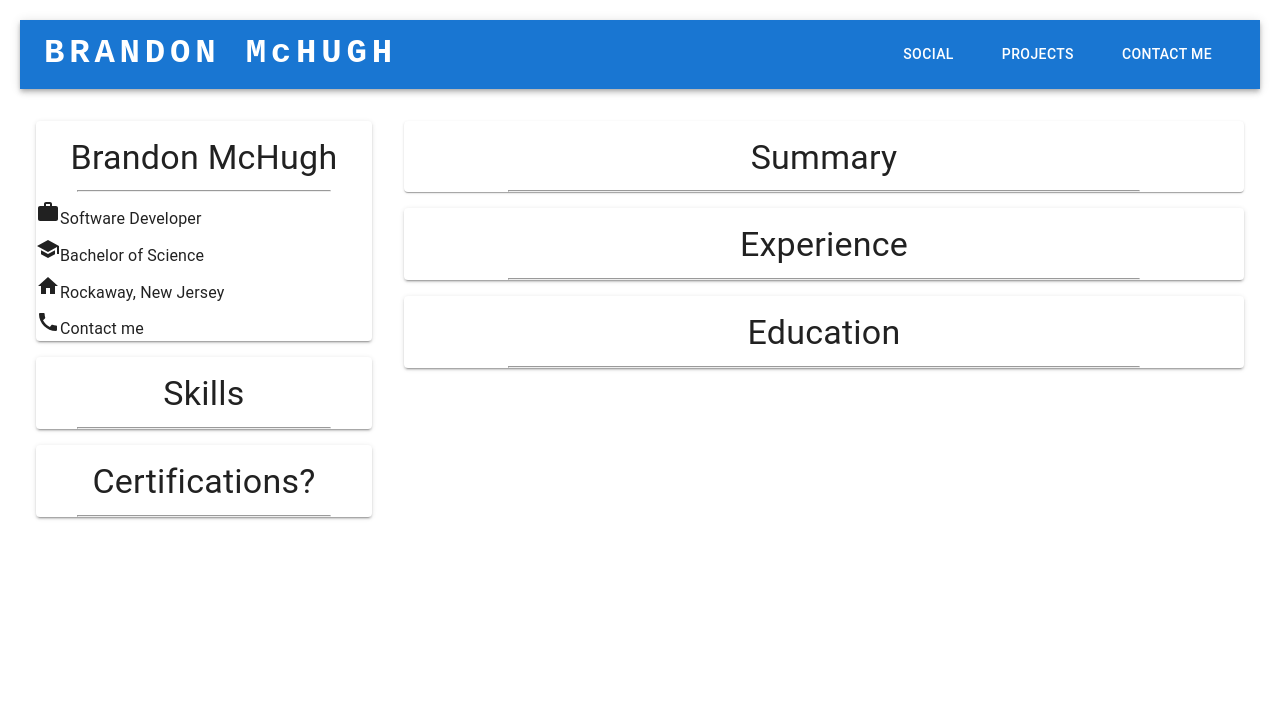
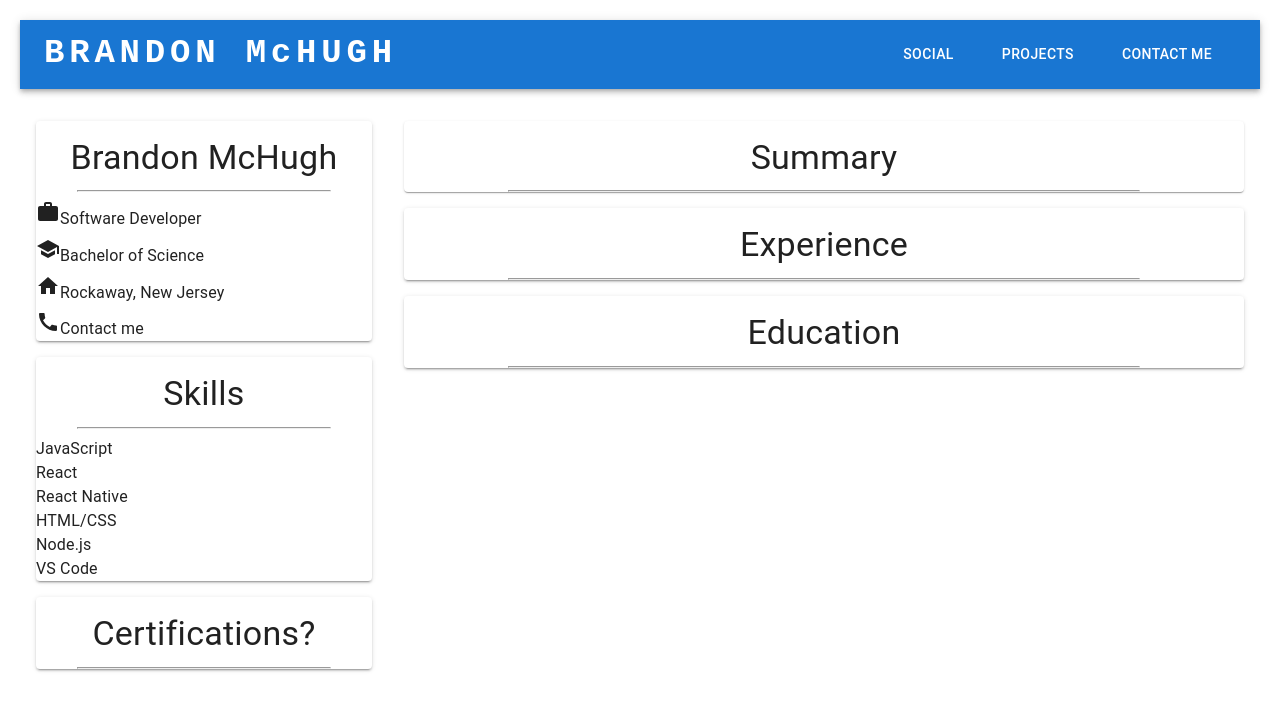
Before and after one commit to brandmch/website_v2, a React (Create React App) app: page / in a window 1280 px wide. Shown: the top 710 px of the page. Built offline with nearby package versions, Linux system fonts and the light colour scheme.

Commit message:
some skills

```diff
--- a/src/routes/landing.js
+++ b/src/routes/landing.js
@@ -53,6 +53,13 @@ const Landing = () => {
                 </Typography>
               </Box>
               <hr />
+              <Typography>JavaScript</Typography>
+              <Typography>React</Typography>
+              <Typography>React Native</Typography>
+              <Typography>HTML/CSS</Typography>
+              <Typography>Node.js</Typography>
+              <Typography>VS Code</Typography>
+              <Typography></Typography>
             </Paper>
           </Box>
 
```
